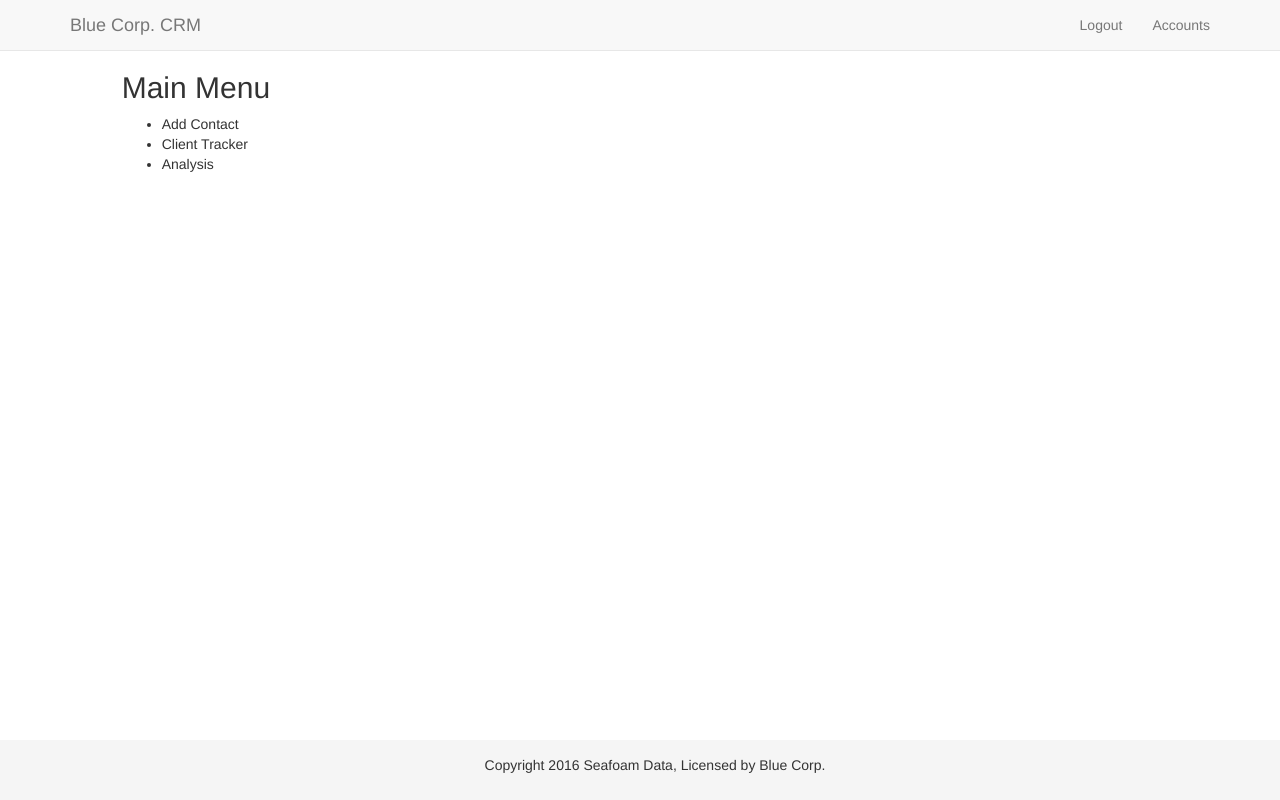
After one commit to tyler-whitby/seafoam_crm, a Django app: page /main/ in a window 1280 px wide. The commit adds this page. Run offline with Django 3.2, Linux system fonts and the light colour scheme; the visitor is signed in with stand-in values (Sample User, id 1); some libraries are stand-ins or nearby versions.

Commit message:
added /main page for login->?next/ and set login_required() on /main

```diff
--- a/crm_app/settings.py
+++ b/crm_app/settings.py
@@ -146,3 +146,6 @@ STATIC_ROOT = 'staticfiles'
 STATICFILES_DIRS = (
 	os.path.join(BASE_DIR, 'static'),
 )
+
+#set login page url path
+LOGIN_URL = 'login'
--- a/crm_app/templates/login.html
+++ b/crm_app/templates/login.html
@@ -28,7 +28,7 @@
 
             <input type="submit" value="Login"
                    class="btn btn-primary pull-right" />
-            <input type="hidden" name="next" value="/" />
+            <input type="hidden" name="next" value="{% url 'main' %}" />
 
         </form>
     </div>
--- /dev/null
+++ b/crm_app/templates/main.html
@@ -0,0 +1,15 @@
+{% extends 'base.html' %}
+
+{% block content %}
+<div class="col-lg-10 col-centered">
+    <h2>Main Menu</h2>
+    <ul>
+        <li>Add Contact</li>
+        <li>Client Tracker</li>
+        <li>Analysis</li>
+    </ul>
+
+</div>
+
+
+{% endblock content %}
--- a/crm_app/urls.py
+++ b/crm_app/urls.py
@@ -16,6 +16,8 @@ Including another URLconf
 from django.conf.urls import url
 from django.contrib import admin
 from django.contrib.auth import views as auth_views
+from django.contrib.auth.decorators import login_required
+
 from . import views
 
 
@@ -30,4 +32,8 @@ urlpatterns = [
     url(r'^logout/$',
         auth_views.logout, {'next_page': '/login/'}, name='logout'
         ),
+
+    #main page, after login
+    url(r'^main/$', login_required( views.mainView.as_view() ),name='main'),
+
 ]
--- a/crm_app/views.py
+++ b/crm_app/views.py
@@ -1,6 +1,5 @@
 from django.http import HttpResponse
 from django.views.generic.base import TemplateView
-
 
 class indexView(TemplateView):
     template_name = "index.html"
@@ -9,3 +8,11 @@ class indexView(TemplateView):
         context = super(indexView, self).get_context_data(**kwargs)
 
         return context
+
+class mainView(TemplateView):
+    template_name = "main.html"
+
+    def get_context_data(self, **kwargs):
+        context = super(mainView, self).get_context_data(**kwargs)
+
+        return context
```
Also changed, not shown: 1 other file.
